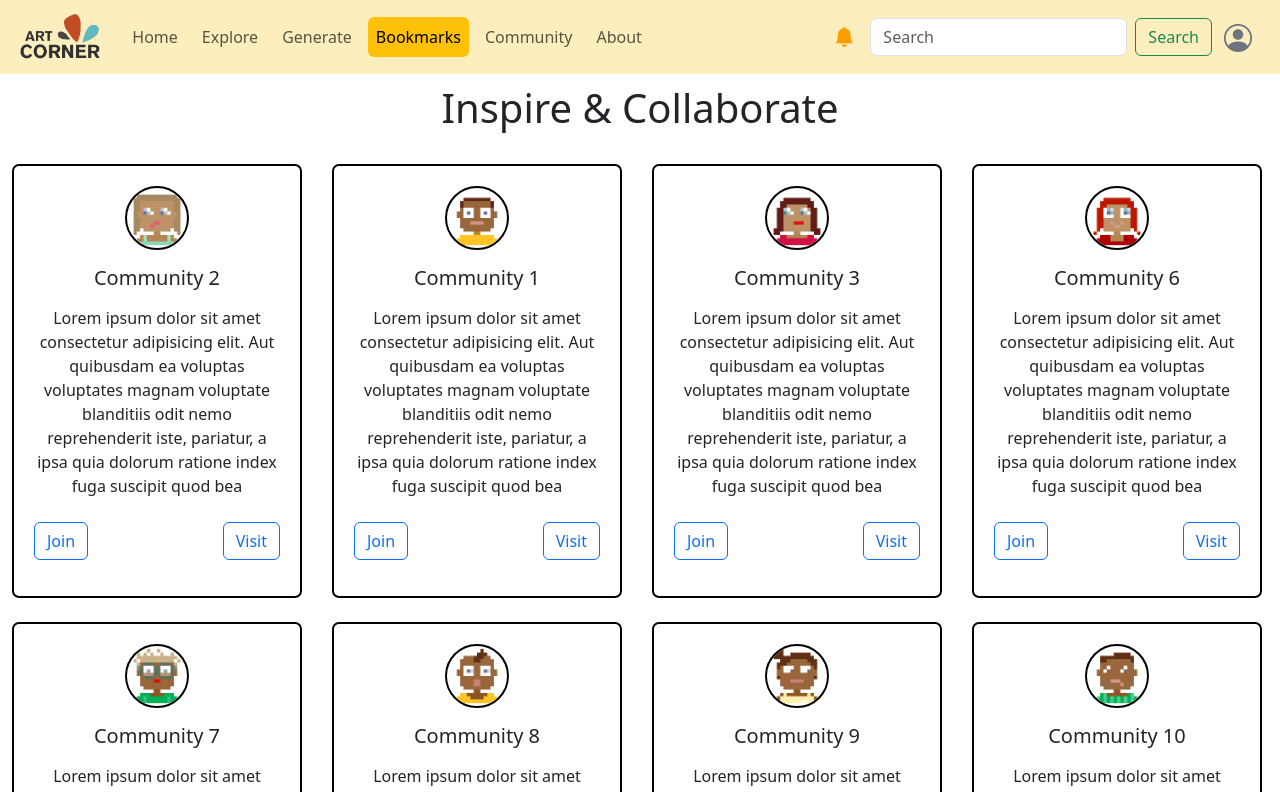
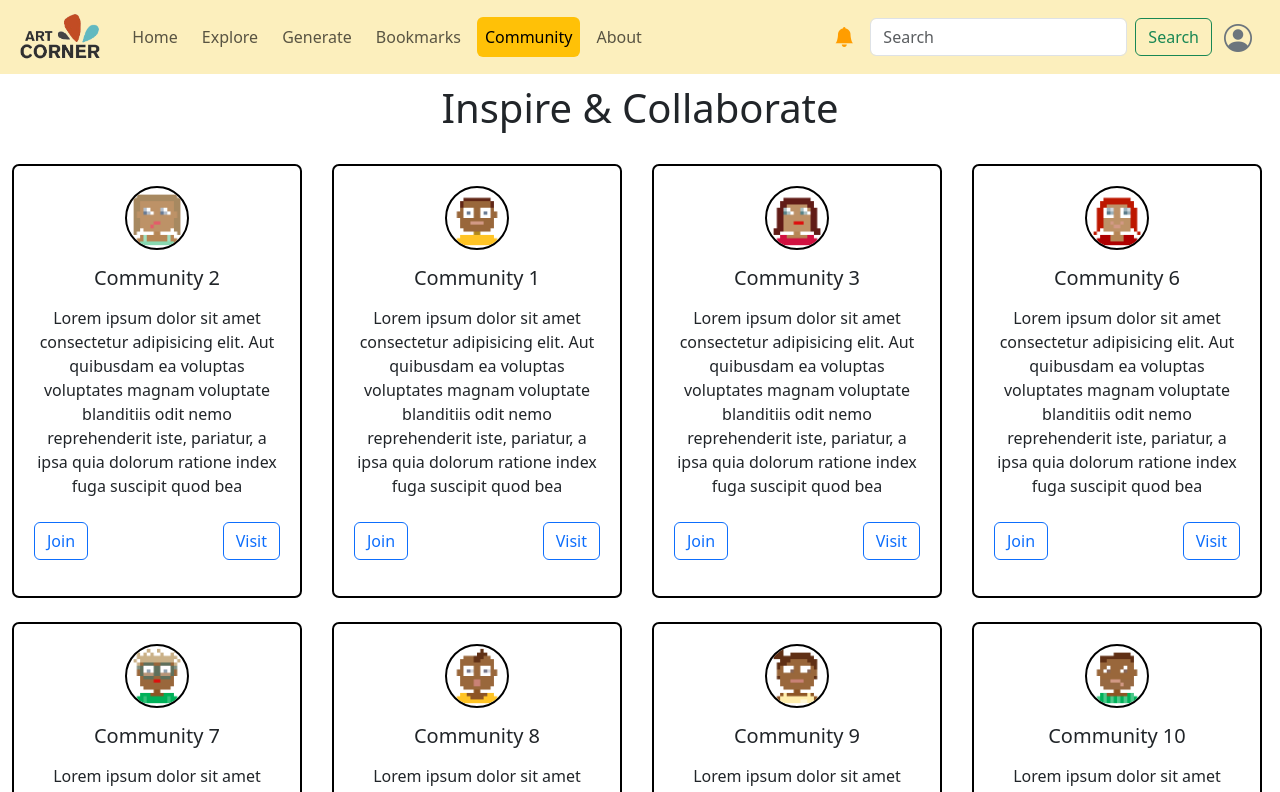
Before and after one commit to Lisa1637dev/Art-Corner-Web-App, a Next.js app in the folder frontend/: page /community in a window 1280 px wide. Shown: the top 792 px of the page. Built offline with nearby package versions, Linux system fonts and the light colour scheme.

Commit message:
fix: Changes the show property for headers of every page

```diff
--- a/frontend/app/about/page.js
+++ b/frontend/app/about/page.js
@@ -5,7 +5,7 @@ import React from 'react'
 export default function About() {
   return (
     <div>
-        <Header open={5} />
+        <Header open={6} />
         <div style={{marginTop: 60}}>
             <AboutPage />
         </div>
--- a/frontend/app/bookmarks/page.js
+++ b/frontend/app/bookmarks/page.js
@@ -5,7 +5,7 @@ import React from 'react'
 export default function Bookmark() {
   return (
     <div>
-        <Header open={3} />
+        <Header open={4} />
         <div style={{marginTop: 60}}>
             <BookmarkPage />
         </div>
--- a/frontend/app/community/[id]/page.js
+++ b/frontend/app/community/[id]/page.js
@@ -9,7 +9,7 @@ export default function CommunityDescription() {
     const id = params.id;
     return (
         <div>
-            <Header open={4} />
+            <Header open={5} />
             <div style={{ paddingTop: 60 }}>
                 <CommunityDescriptionPage id={id} />
             </div>
--- a/frontend/app/community/page.js
+++ b/frontend/app/community/page.js
@@ -5,7 +5,7 @@ import React from 'react'
 export default function Community() {
   return (
     <div>
-        <Header open={4} />
+        <Header open={5} />
         <div style={{marginTop: 60}}>
             <CommunityPage />
         </div>
--- a/frontend/app/search/[query]/page.js
+++ b/frontend/app/search/[query]/page.js
@@ -10,7 +10,7 @@ export default function Search() {
 
     return (
         <div>
-            <Header />
+            <Header open={2} />
             <div style={{ marginTop: 60 }}>
                 <SearchPage query={query} />
             </div>
```
